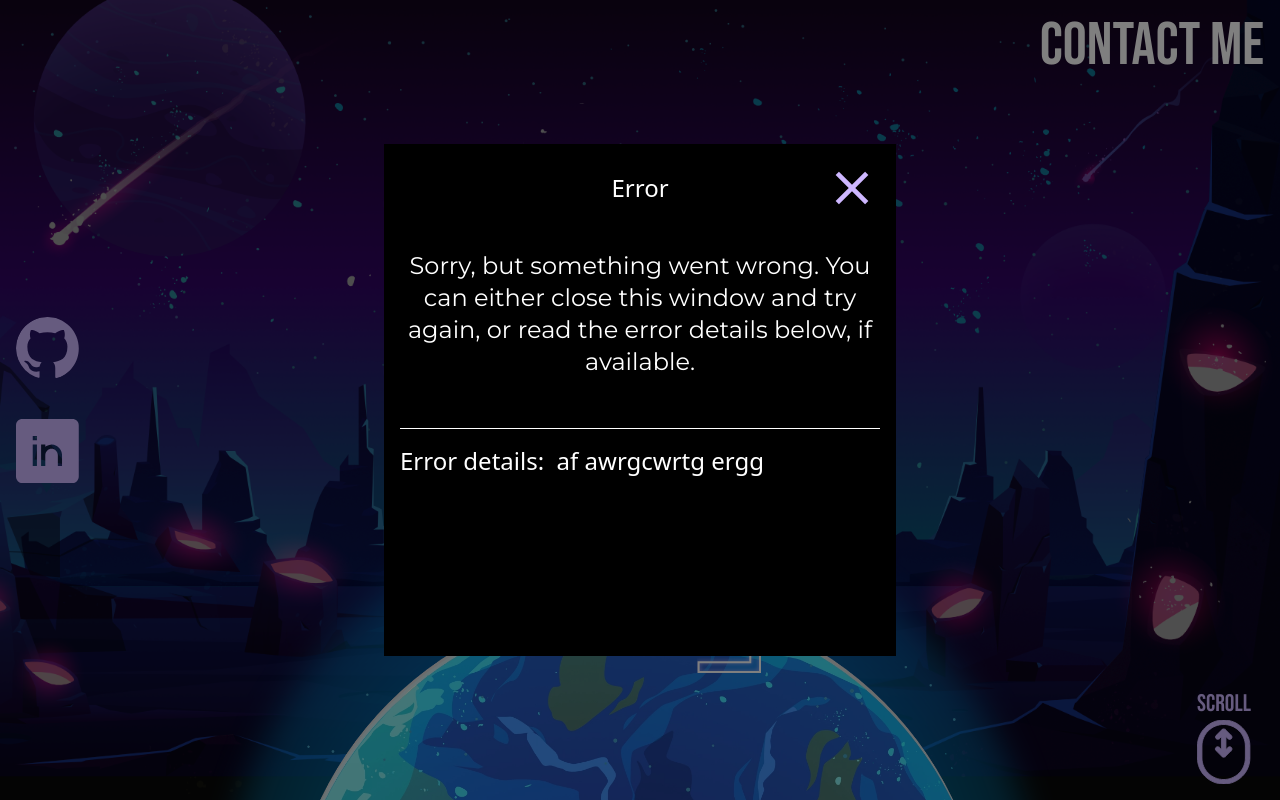
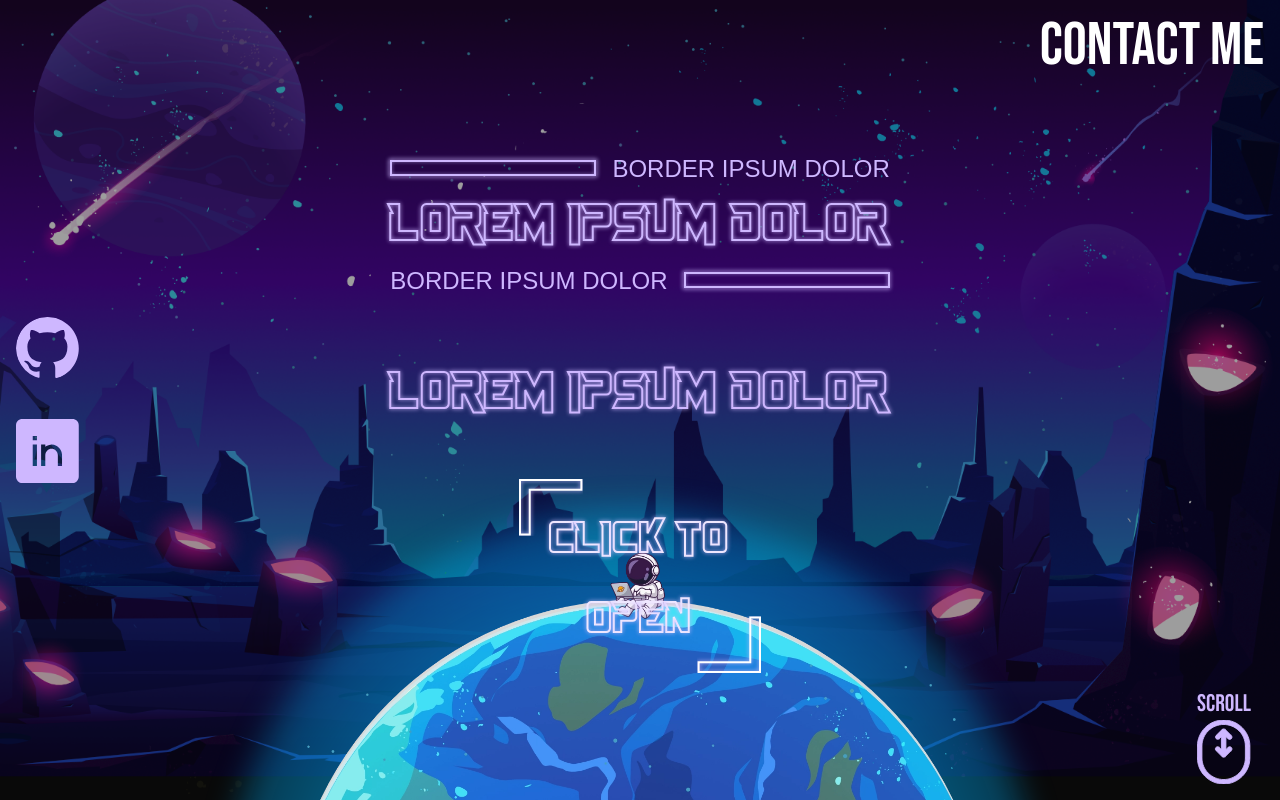
Before and after one commit to O-K-G/consolelog.me, a Next.js app: page / in a window 1280 px wide. Shown: the top 800 px of the page. Built offline with nearby package versions, Linux system fonts and the light colour scheme; a web font is replaced by a local one.

Commit message:
refactor: minor refactor

```diff
--- a/src/components/contactForm/ContactForm.tsx
+++ b/src/components/contactForm/ContactForm.tsx
@@ -1,7 +1,7 @@
 'use client';
 
 import InputComponent from '@components/contactForm/InputComponent';
-import { useState, useContext, useEffect } from 'react';
+import { useState, useContext } from 'react';
 import { handleSubmit } from '@utils/handleSubmit';
 import formValidation from '@utils/formValidation';
 import ProgressIndicators from '@components/contactForm/ProgressIndicators';
@@ -25,10 +25,6 @@ export default function ContactForm() {
   const [errors, setErrors] = useState<[] | FormErrorNames>([]);
   const [isMessageSent, setMessageSent] = useState(false);
   const { onModalContentChange: setModalContent } = useContext(appContext);
-
-  useEffect(() => {
-    setModalContent(<ErrorDialogMeesage details='af awrgcwrtg ergg' />);
-  }, [setModalContent]);
 
   const handleValidation = async (formData: FormData) => {
     formData.append('dir', dir);
```
